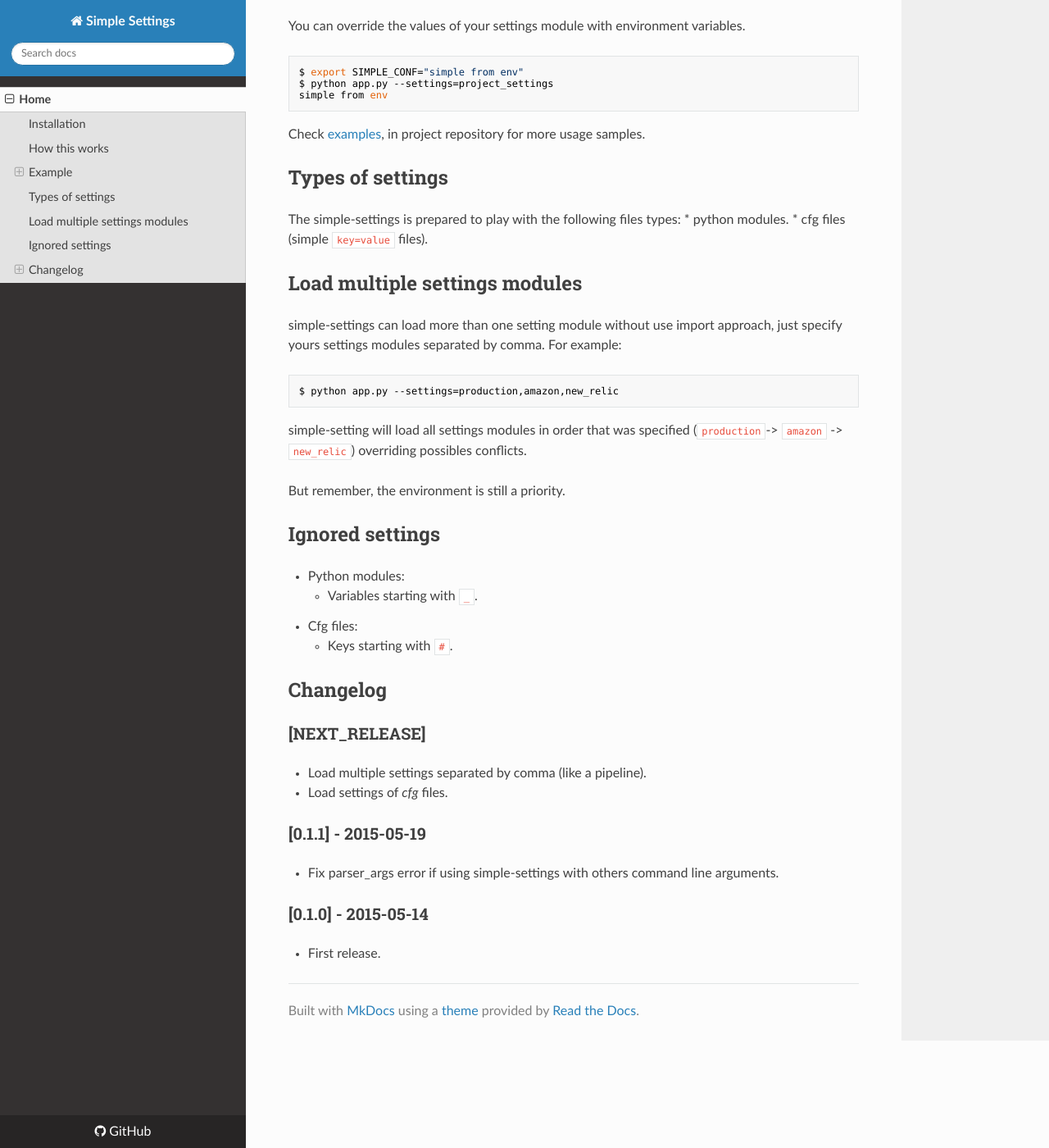
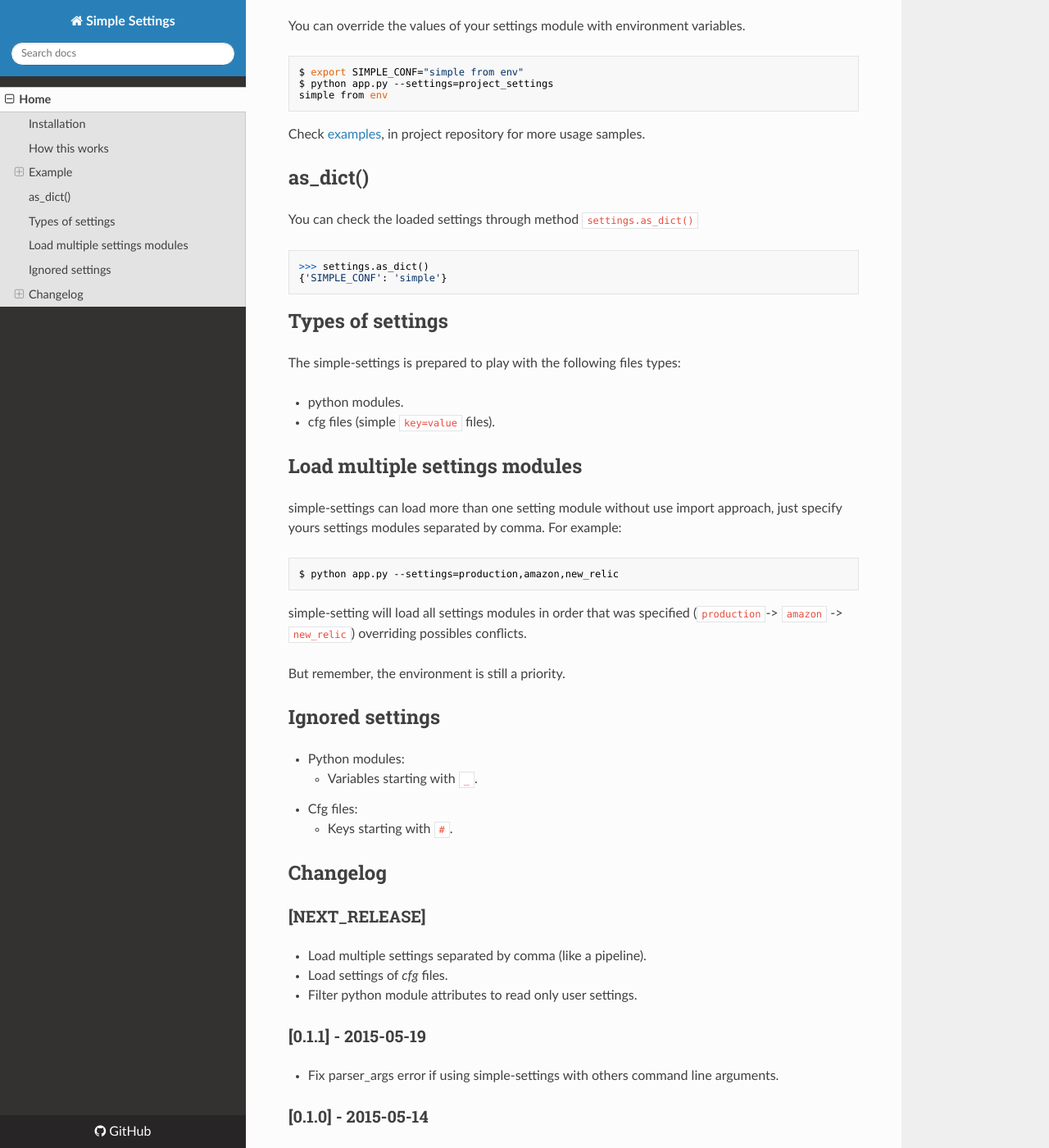
Before and after one commit to drgarcia1986/simple-settings, an MkDocs documentation site: the page built from docs/index.md, in a window 1280 px wide and 1400 px high, scrolled down 1927 px. Shown: the whole window at 82% size. Built offline with MkDocs 1.6.1, drawn with Linux system fonts in a browser that asks for light colours; nearby versions of some CDN libraries; old or Windows-style settings are respelled for this version of MkDocs.

Commit message:
add in documentation example of as_dict() method and update changelog

````diff
--- a/docs/index.md
+++ b/docs/index.md
@@ -87,8 +87,16 @@ simple from env
 ```
 Check [examples](https://github.com/drgarcia1986/simple-settings/tree/master/examples), in project repository for more usage samples.
 
+## as_dict()
+You can check the loaded settings through method `settings.as_dict()`
+```python
+>>> settings.as_dict()
+{'SIMPLE_CONF': 'simple'}
+```
+
 ## Types of settings
 The simple-settings is prepared to play with the following files types:
+
 * python modules.
 * cfg files (simple `key=value` files).
 
@@ -113,6 +121,7 @@ But remember, the environment is still a priority.
 ### [NEXT_RELEASE]
 * Load multiple settings separated by comma (like a pipeline).
 * Load settings of _cfg_ files.
+* Filter python module attributes to read only user settings.
 
 ### [0.1.1] - 2015-05-19
 * Fix parser_args error if using simple-settings with others command line arguments.
````
